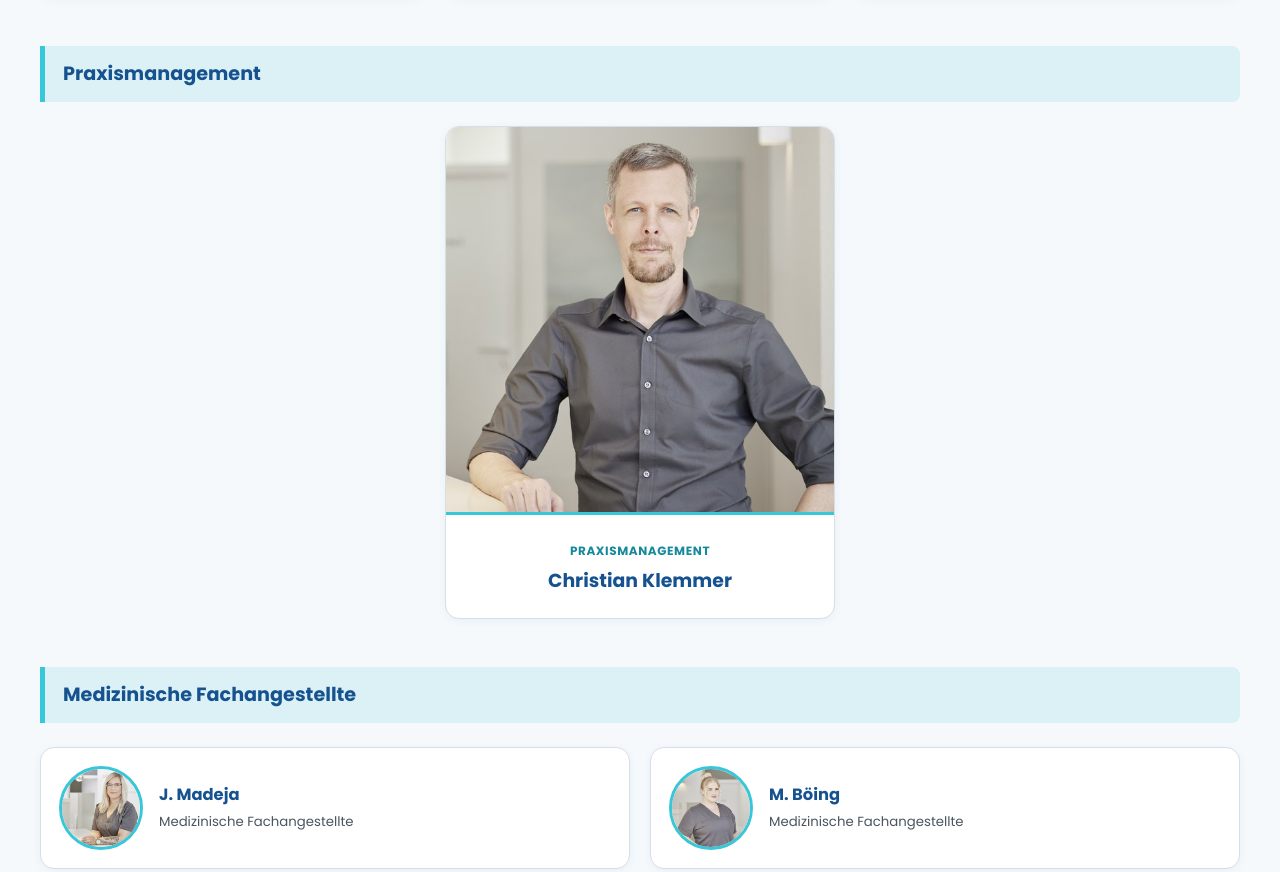
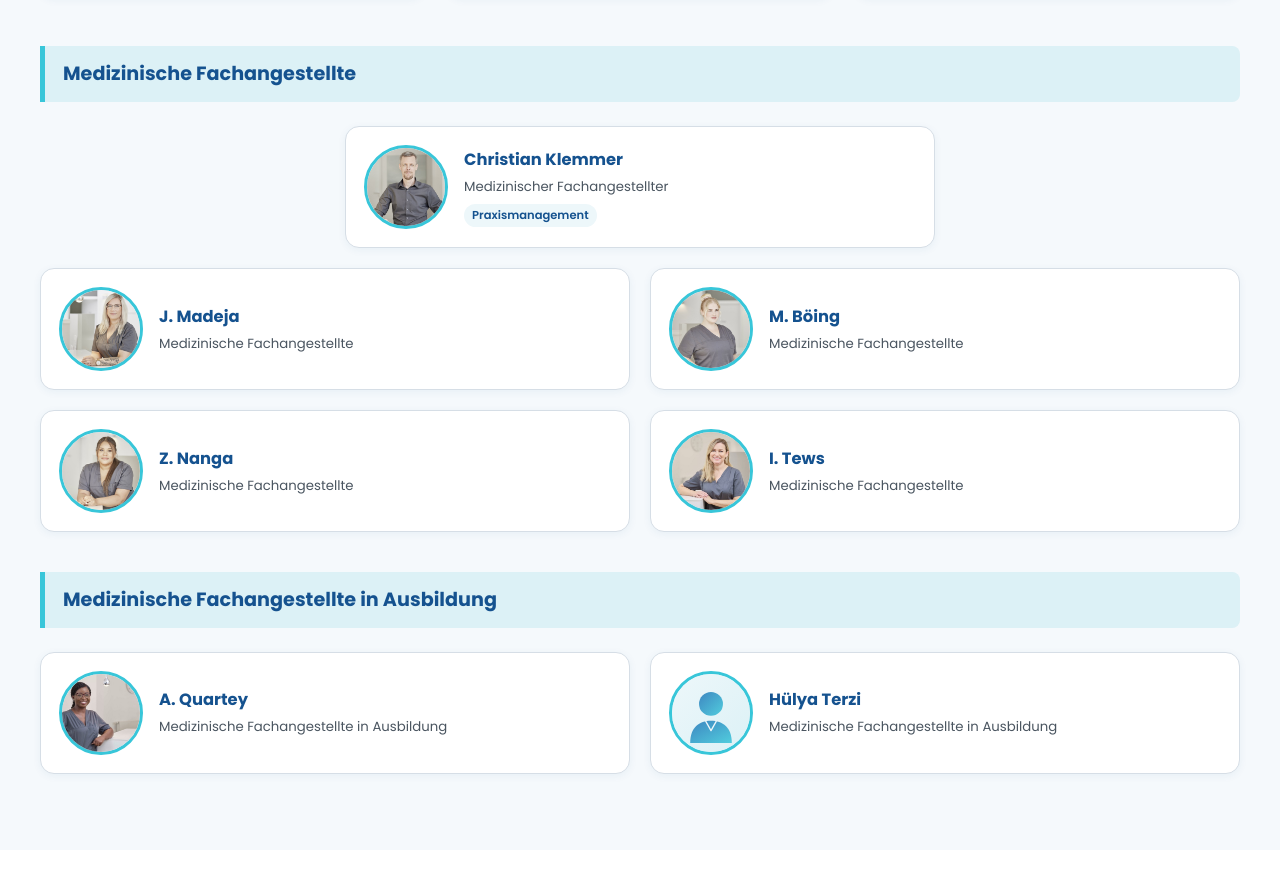
Before and after one commit to twinrix0207/urologie-muenster-testseite, a plain HTML site: page index.html in a window 1280 px wide. Shown: the part 6508-7380 px from the top of the page. Drawn offline with Linux system fonts and the light colour scheme.

Commit message:
Place Christian Klemmer as equal-sized MFA card (Medizinischer Fachangestellter / Praxismanagement) at top of MFA section (v6)

```diff
--- a/assets/css/styles.css
+++ b/assets/css/styles.css
@@ -1055,29 +1055,18 @@ ul {
   border-radius: var(--radius-full);
 }
 
-/* Praxismanagement (Direkt unter den 3 Ärzten zentriert) */
-.management-wrap {
-  max-width: 390px;
-  margin: 0 auto 48px;
-}
-
-.management-card {
-  background: #fff;
-  border-radius: var(--radius-md);
-  overflow: hidden;
-  box-shadow: var(--shadow-sm);
-  border: 1px solid var(--border-color);
-  transition: var(--transition);
-  text-align: center;
-}
-
-.management-card:hover {
-  transform: translateY(-4px);
-  box-shadow: var(--shadow-md);
-  border-color: var(--accent-cyan);
-}
-
-/* MFA Grid & Auszubildende Grid */
+/* MFA Grid & Auszubildende Grid (Alle Karten exakt gleich groß) */
+.mfa-top-row {
+  display: flex;
+  justify-content: center;
+  margin-bottom: 20px;
+}
+
+.mfa-top-row .mfa-card {
+  width: 100%;
+  max-width: calc(50% - 10px);
+}
+
 .mfa-grid {
   display: grid;
   grid-template-columns: repeat(2, 1fr);
@@ -1812,6 +1801,10 @@ ul {
     grid-template-columns: 1fr;
   }
 
+  .mfa-top-row .mfa-card {
+    max-width: 100%;
+  }
+
   .hours-row {
     grid-template-columns: 112px 1fr;
     gap: 8px;
--- a/index.html
+++ b/index.html
@@ -29,8 +29,8 @@
   <link rel="preconnect" href="https://fonts.gstatic.com" crossorigin>
   <link href="https://fonts.googleapis.com/css2?family=Poppins:wght@300;400;500;600;700&display=swap" rel="stylesheet">
 
-  <!-- Stylesheet (mit Cache-Busting v5) -->
-  <link rel="stylesheet" href="assets/css/styles.css?v=5">
+  <!-- Stylesheet (mit Cache-Busting v6) -->
+  <link rel="stylesheet" href="assets/css/styles.css?v=6">
 
   <!-- Schema.org JSON-LD: Lokales SEO & KI-Suchoptimierung (GEO) für MedicalClinic, Ärzte, Leistungen & FAQ -->
   <script type="application/ld+json">
@@ -802,26 +802,22 @@
           </article>
         </div>
 
-        <!-- Praxismanagement (Direkt unter den 3 Ärzten) -->
+        <!-- Medizinische Fachangestellte & Praxismanagement (ohne J. Clausen) -->
         <div class="subheading-banner">
-          <h3>Praxismanagement</h3>
+          <h3>Medizinische Fachangestellte</h3>
         </div>
 
-        <div class="management-wrap">
-          <article class="management-card">
-            <div class="doctor-photo">
-              <img src="assets/images/team/klemmer.jpg" alt="Christian Klemmer – Praxismanagement" loading="lazy" width="600" height="600">
+        <div class="mfa-top-row">
+          <article class="mfa-card">
+            <div class="mfa-avatar">
+              <img src="assets/images/team/klemmer.jpg" alt="Christian Klemmer – Medizinischer Fachangestellter und Praxismanagement" loading="lazy" width="300" height="300">
             </div>
-            <div class="doctor-info">
-              <span class="doctor-role">Praxismanagement</span>
-              <h4 style="margin-bottom: 0;">Christian Klemmer</h4>
+            <div class="mfa-details">
+              <h4>Christian Klemmer</h4>
+              <span>Medizinischer Fachangestellter</span>
+              <small>Praxismanagement</small>
             </div>
           </article>
-        </div>
-
-        <!-- Medizinische Fachangestellte (ohne J. Clausen) -->
-        <div class="subheading-banner">
-          <h3>Medizinische Fachangestellte</h3>
         </div>
 
         <div class="mfa-grid">
```
Also changed, not shown: llms.txt.
